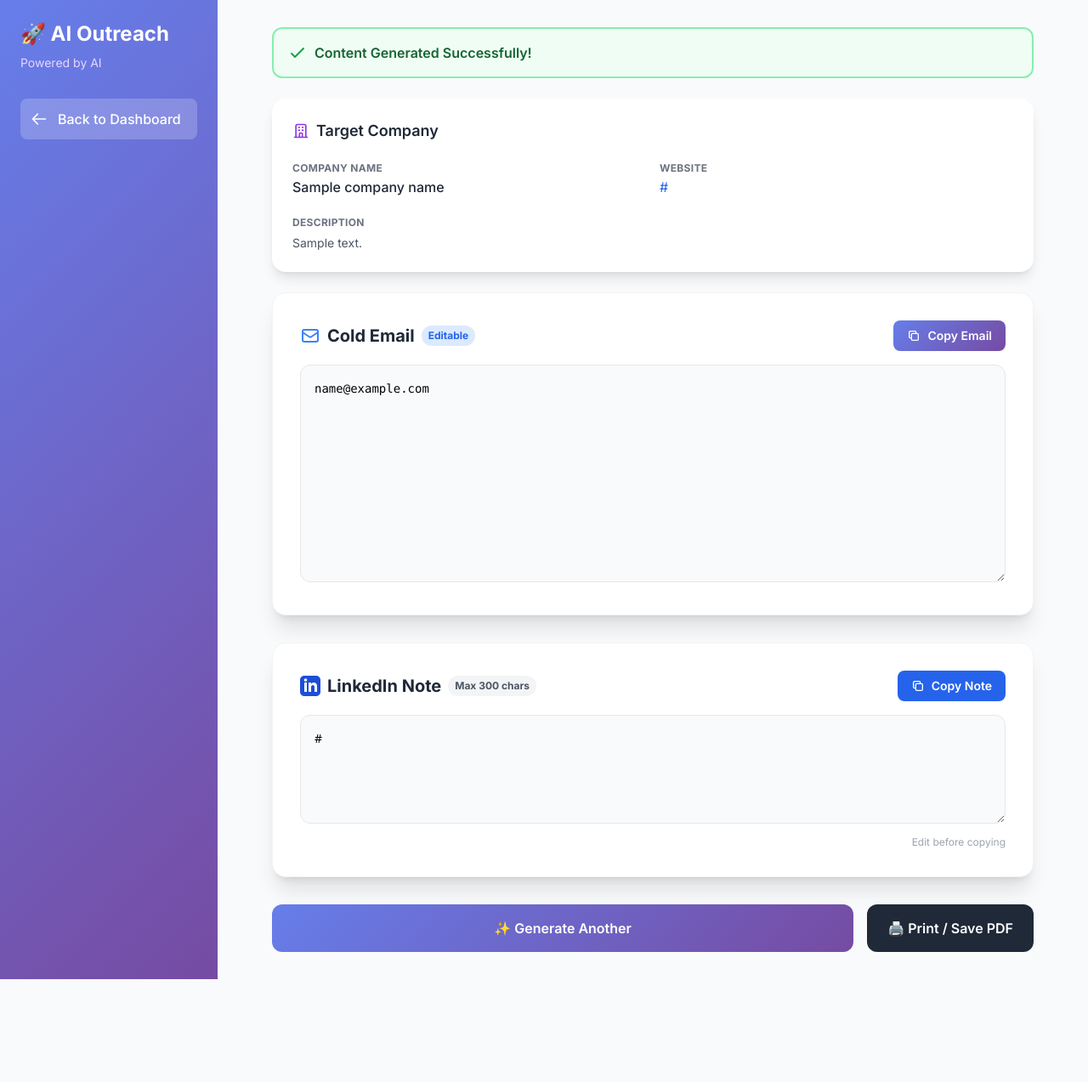
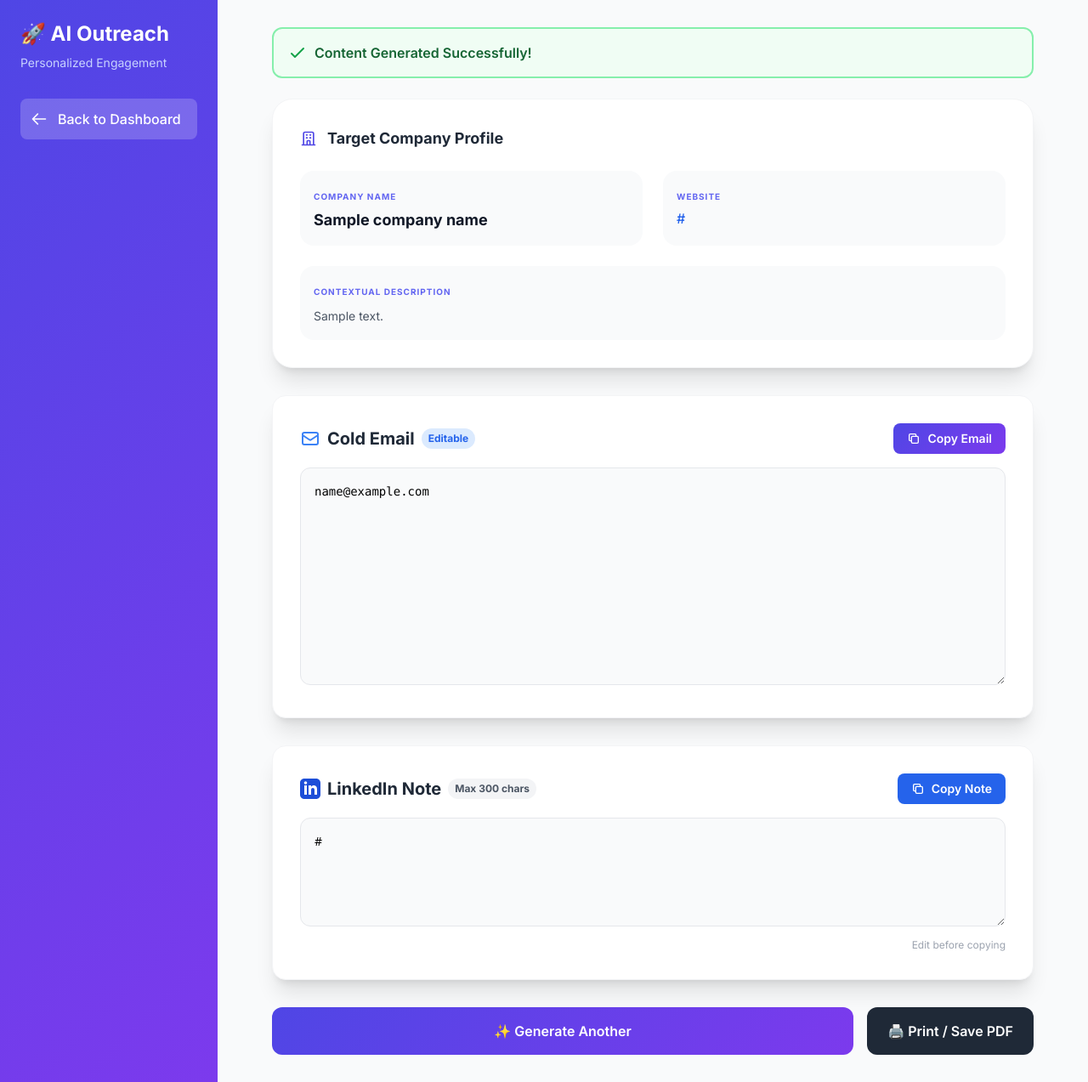
Before and after one commit to MuhammadAnas-015/Ai-Powered-Personalization-Outreach-Tool, a FastAPI app: template templates/result.html in a window 1280 px wide. Shown: the whole page at 85% size. Before the commit the page ends 1152 px from the top, so only its background shows below. Run offline with FastAPI, Linux system fonts and the light colour scheme; the template is opened without the code that fills it: most values are stand-ins (such as "Sample title", 1, 10 or a date in 2020); some libraries are stand-ins or nearby versions.

Commit message:
UI Polish: removed branding and enhanced aesthetics

```diff
--- a/templates/base.html
+++ b/templates/base.html
@@ -1,5 +1,6 @@
 <!DOCTYPE html>
 <html lang="en">
+
 <head>
     <meta charset="UTF-8">
     <meta name="viewport" content="width=device-width, initial-scale=1.0">
@@ -7,14 +8,15 @@
     <script src="https://cdn.tailwindcss.com"></script>
     <link rel="preconnect" href="https://fonts.googleapis.com">
     <link rel="preconnect" href="https://fonts.gstatic.com" crossorigin>
-    <link href="https://fonts.googleapis.com/css2?family=Inter:wght@300;400;500;600;700;800&display=swap" rel="stylesheet">
+    <link href="https://fonts.googleapis.com/css2?family=Inter:wght@300;400;500;600;700;800&display=swap"
+        rel="stylesheet">
     <style>
         * {
             font-family: 'Inter', sans-serif;
         }
 
         .gradient-bg {
-            background: linear-gradient(135deg, #667eea 0%, #764ba2 100%);
+            background: linear-gradient(135deg, #4f46e5 0%, #7c3aed 100%);
         }
 
         .glass-effect {
@@ -36,8 +38,15 @@
         }
 
         @keyframes fadeIn {
-            from { opacity: 0; transform: translateY(20px); }
-            to { opacity: 1; transform: translateY(0); }
+            from {
+                opacity: 0;
+                transform: translateY(20px);
+            }
+
+            to {
+                opacity: 1;
+                transform: translateY(0);
+            }
         }
 
         .spinner {
@@ -50,14 +59,18 @@
         }
 
         @keyframes spin {
-            to { transform: rotate(360deg); }
+            to {
+                transform: rotate(360deg);
+            }
         }
     </style>
     {% block extra_head %}{% endblock %}
 </head>
+
 <body class="bg-gray-50 min-h-screen">
     {% block content %}{% endblock %}
 
     {% block scripts %}{% endblock %}
 </body>
+
 </html>
--- a/templates/result.html
+++ b/templates/result.html
@@ -6,7 +6,7 @@
     <aside class="w-64 gradient-bg text-white p-6 shadow-2xl">
         <div class="mb-8">
             <h1 class="text-2xl font-bold mb-2">🚀 AI Outreach</h1>
-            <p class="text-sm text-purple-200">Powered by AI</p>
+            <p class="text-sm text-indigo-200">Personalized Engagement</p>
         </div>
 
         <nav class="space-y-4">
@@ -57,29 +57,31 @@
                 </div>
 
                 <!-- Company Info Card -->
-                <div class="bg-white rounded-2xl shadow-lg p-6 mb-6">
-                    <h3 class="text-lg font-semibold text-gray-800 mb-4 flex items-center">
-                        <svg class="w-5 h-5 mr-2 text-purple-600" fill="none" stroke="currentColor" viewBox="0 0 24 24">
+                <div class="bg-white rounded-3xl shadow-xl p-8 mb-8 border border-gray-100">
+                    <h3 class="text-lg font-bold text-gray-800 mb-6 flex items-center">
+                        <svg class="w-5 h-5 mr-3 text-indigo-600" fill="none" stroke="currentColor" viewBox="0 0 24 24">
                             <path stroke-linecap="round" stroke-linejoin="round" stroke-width="2"
                                 d="M19 21V5a2 2 0 00-2-2H7a2 2 0 00-2 2v16m14 0h2m-2 0h-5m-9 0H3m2 0h5M9 7h1m-1 4h1m4-4h1m-1 4h1m-5 10v-5a1 1 0 011-1h2a1 1 0 011 1v5m-4 0h4">
                             </path>
                         </svg>
-                        Target Company
+                        Target Company Profile
                     </h3>
-                    <div class="grid grid-cols-1 md:grid-cols-2 gap-4">
-                        <div>
-                            <span class="text-xs font-bold text-gray-500 uppercase tracking-wide">Company Name</span>
-                            <p class="text-gray-800 font-medium">{{ company_name }}</p>
+                    <div class="grid grid-cols-1 md:grid-cols-2 gap-6">
+                        <div class="bg-gray-50 p-4 rounded-2xl">
+                            <span class="text-[10px] font-bold text-indigo-500 uppercase tracking-widest">Company
+                                Name</span>
+                            <p class="text-gray-900 font-bold text-lg mt-1">{{ company_name }}</p>
                         </div>
-                        <div>
-                            <span class="text-xs font-bold text-gray-500 uppercase tracking-wide">Website</span>
-                            <p class="text-blue-600 truncate">
+                        <div class="bg-gray-50 p-4 rounded-2xl">
+                            <span class="text-[10px] font-bold text-indigo-500 uppercase tracking-widest">Website</span>
+                            <p class="text-blue-600 truncate mt-1 font-medium">
                                 <a href="{{ url }}" target="_blank" class="hover:underline">{{ url }}</a>
                             </p>
                         </div>
-                        <div class="md:col-span-2">
-                            <span class="text-xs font-bold text-gray-500 uppercase tracking-wide">Description</span>
-                            <p class="text-gray-600 text-sm mt-1">{{ description }}</p>
+                        <div class="md:col-span-2 bg-gray-50 p-4 rounded-2xl">
+                            <span class="text-[10px] font-bold text-indigo-500 uppercase tracking-widest">Contextual
+                                Description</span>
+                            <p class="text-gray-600 text-sm mt-2 leading-relaxed">{{ description }}</p>
                         </div>
                     </div>
                 </div>
```
Also changed, not shown: templates/index.html (+6 -5 lines).
